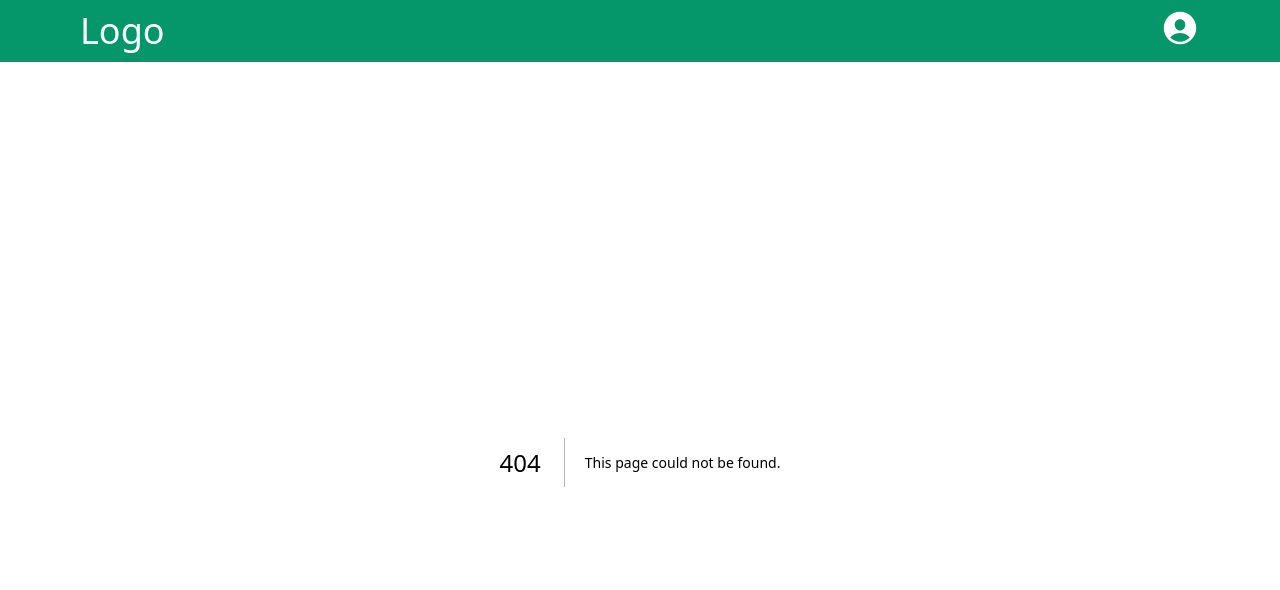
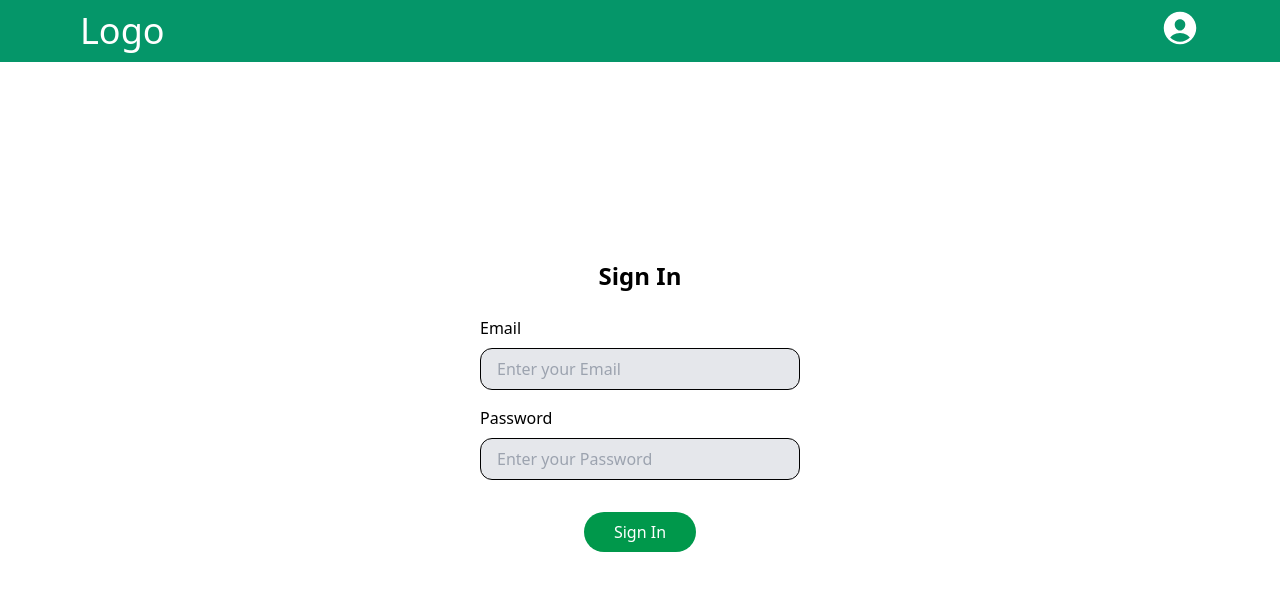
Before and after one commit to imaimai1997/fleet-managiment-app, a Next.js app: page /signin in a window 1280 px wide. Before the commit this address had no page. Shown: the top 590 px of the page. Built offline with nearby package versions, Linux system fonts and the light colour scheme.

Commit message:
[FE]サインインの作成 (#33)
* primary colorの設定

* sign in コンポーネントの作成

* sign inページの作成

```diff
--- /dev/null
+++ b/components/SignInForm/index.tsx
@@ -0,0 +1,32 @@
+import React from "react";
+
+const SignInForm = () => {
+  return (
+    <>
+      <div className="flex flex-col items-center justify-center h-[calc(100vh-112px)] w-screen">
+        <h2 className="text-2xl font-bold mb-6">Sign In</h2>
+        <form className="flex flex-col w-80 text-left">
+          <label>Email</label>
+          <input
+            type="email"
+            placeholder="Enter your Email"
+            required
+            className="bg-gray-200 px-4 py-2 mt-2 mb-4 border-solid border border-black rounded-xl"
+          />
+          <label>Password</label>
+          <input
+            type="password"
+            placeholder="Enter your Password"
+            required
+            className="bg-gray-200 px-4 py-2 my-2 border-solid border border-black rounded-xl"
+          />
+        </form>
+        <button className="bg-primary-700 w-28 px-2 py-2 mt-6 rounded-3xl text-white">
+          Sign In
+        </button>
+      </div>
+    </>
+  );
+};
+
+export default SignInForm;
--- /dev/null
+++ b/src/app/signin/page.tsx
@@ -0,0 +1,8 @@
+import React from "react";
+import SignInForm from "../../../components/SignInForm";
+
+const page = () => {
+  return <SignInForm />;
+};
+
+export default page;
--- a/tailwind.config.ts
+++ b/tailwind.config.ts
@@ -10,11 +10,26 @@ const config: Config = {
   theme: {
     extend: {
       colors: {
-        background: "var(--background)",
-        foreground: "var(--foreground)",
+          primary: {
+                '50': '#edfff5',
+                '100': '#d6ffea',
+                '200': '#afffd6',
+                '300': '#71ffb7',
+                '400': '#2dfb91',
+                '500': '#02e571',
+                '600': '#00bf5a',
+                '700': '#00984b',
+                '800': '#06753d',
+                '900': '#085f34',
+                '950': '#00361b',
+            },
+
       },
     },
   },
+
   plugins: [],
+
+
 };
 export default config;
```
